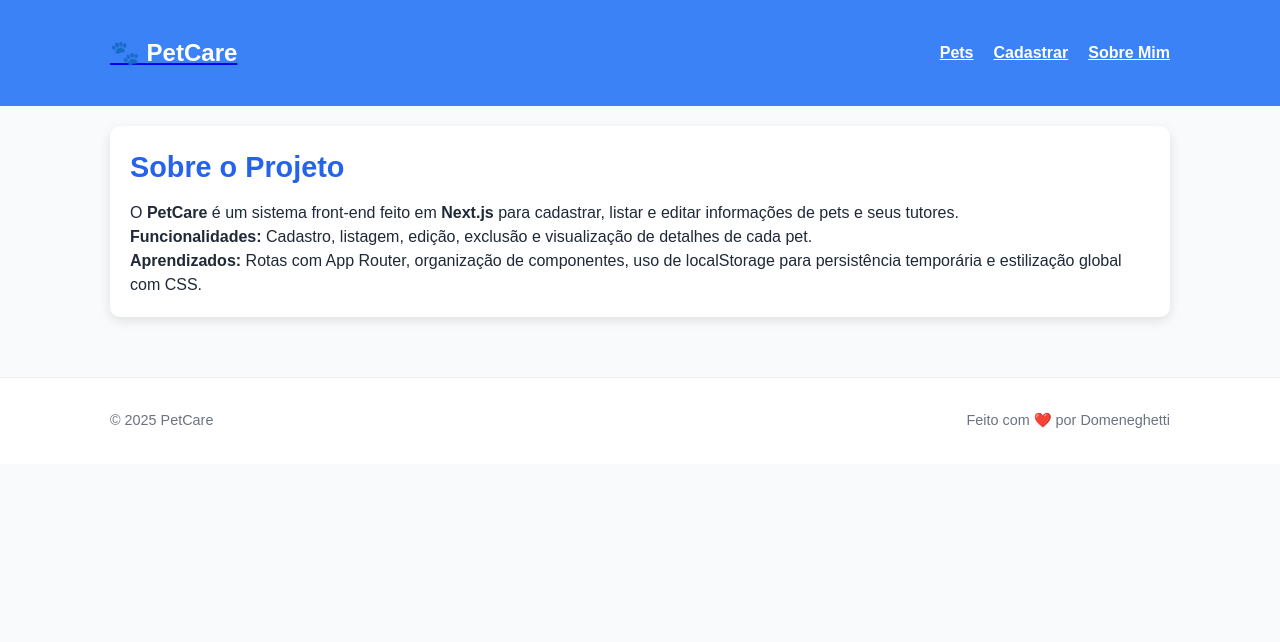
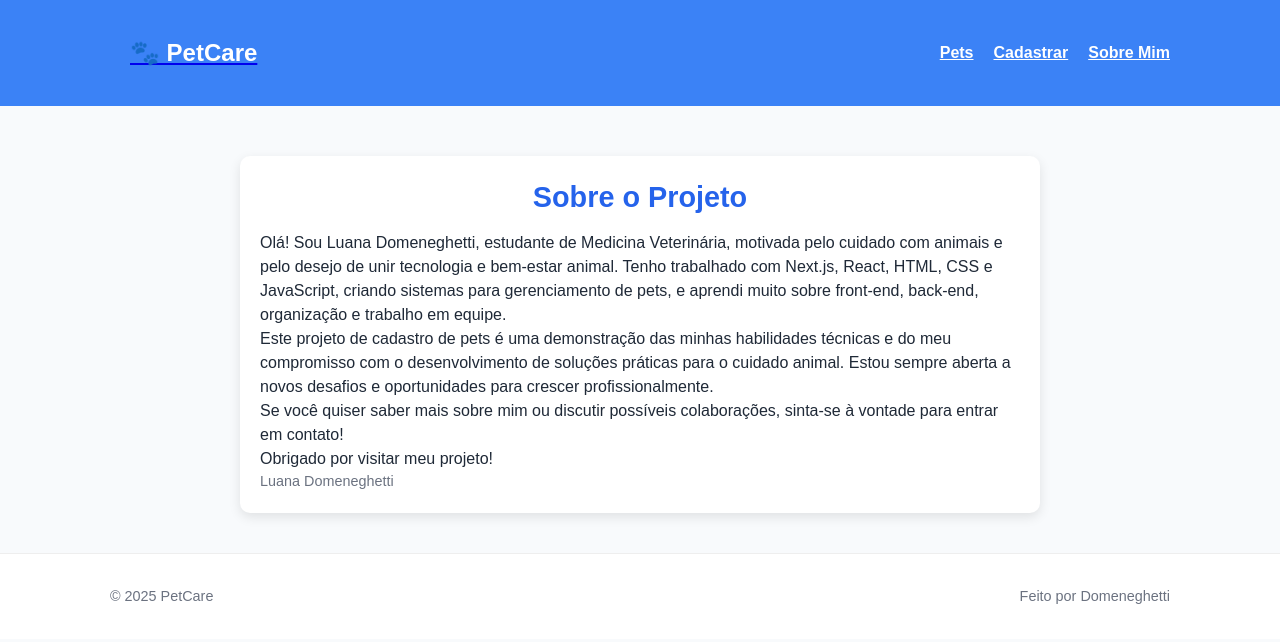
Before and after one commit to domeneghettii/Projeto-PetCare, a Next.js app: page /sobre in a window 1280 px wide. Shown: the top 642 px of the page. Built offline with nearby package versions, Linux system fonts and the light colour scheme.

Commit message:
feat:  Update global.css

```diff
--- a/src/app/globals.css
+++ b/src/app/globals.css
@@ -1,4 +1,3 @@
-/* Reset */
 * {
   margin: 0;
   padding: 0;
@@ -12,29 +11,39 @@ body {
   line-height: 1.5;
 }
 
-/* Layout */
+
 .container {
+  max-width: 1100px;
+  margin: 0 auto;
+  padding: 20px;
+  width: 90%;
   max-width: 1100px;
   margin: 0 auto;
   padding: 20px;
 }
 
-/* Header */
+
 header {
   background: #3b82f6;
   color: white;
   padding: 15px 0;
+  margin-bottom: 30px;
+  position: relative;
 }
 
 header .container {
   display: flex;
   justify-content: space-between;
   align-items: center;
+  width: 100%;
 }
 
 header h2 {
   font-size: 1.5rem;
   font-weight: bold;
+  color: white;
+  margin-left: 20px;
+  text-decoration: none;
 }
 header nav .nav-link {
   margin-left: 20px;
@@ -47,32 +56,41 @@ header nav .nav-link:hover {
   text-decoration: underline;
 }
 
-/* Footer */
+
 footer {
   background: #1e3a8a;
   color: white;
   padding: 15px 0;
   text-align: center;
   margin-top: 40px;
+  position: relative;
+  bottom: 0;
+  width: 100%;
 }
 
-/* Cards */
+
 .card {
   background: white;
   border-radius: 10px;
   box-shadow: 0px 4px 12px rgba(0, 0, 0, 0.1);
   padding: 20px;
   margin-bottom: 20px;
+  max-width: 800px;
+  margin: 0 auto;
+  display: flex;
+  flex-direction: column;
 }
 
-/* Títulos */
+
 .title {
   font-size: 1.8rem;
   margin-bottom: 12px;
   color: #2563eb;
+  font-weight: bold;
+  text-align: center;
 }
 
-/* Inputs */
+
 input, select, textarea {
   width: 100%;
   padding: 10px;
@@ -87,7 +105,7 @@ input:focus, select:focus, textarea:focus {
   box-shadow: 0 0 5px rgba(59, 130, 246, 0.5);
 }
 
-/* Botões */
+
 button {
   border: none;
   padding: 10px 16px;
@@ -126,11 +144,14 @@ button.danger:hover {
   background: #dc2626;
 }
 
-/* Listagem de Pets */
+
 .pet-list {
   display: grid;
   grid-template-columns: repeat(auto-fill, minmax(280px, 1fr));
   gap: 20px;
+  margin-top: 20px;
+  margin-bottom: 20px;
+  padding: 20px;
 }
 
 .pet-card img {
@@ -141,7 +162,16 @@ button.danger:hover {
   margin-bottom: 10px;
 }
 
-/* Detalhes do Pet */
+.pet-card h3 {
+  margin-bottom: 8px;
+  color: #2563eb;
+  font-weight: bold;
+  font-size: 1.2rem;
+}
+.pet-card p {
+  margin-bottom: 6px;
+}
+
 .pet-details img {
   width: 100%;
   max-width: 400px;
@@ -149,12 +179,12 @@ button.danger:hover {
   margin-bottom: 16px;
 }
 
-/* Paginação */
 .pagination {
   display: flex;
   justify-content: center;
   gap: 10px;
   margin-top: 16px;
+  margin-bottom: 40px;
 }
 
 .pagination button {
@@ -178,7 +208,7 @@ button.danger:hover {
   color: #9ca3af;
   cursor: not-allowed;
 }
-/* Mensagens */
+
 .message {
   background: #e5e7eb;
   border-radius: 8px;
@@ -194,7 +224,7 @@ button.danger:hover {
   background: #fee2e2;
 }
 
-/* Textos */
+
 .small {
   color: #6b7280;
   font-size: 0.9rem;
--- a/src/app/sobre/page.jsx
+++ b/src/app/sobre/page.jsx
@@ -3,20 +3,11 @@ export default function Sobre() {
   return (
     <div className="card">
       <h1 className="title">Sobre o Projeto</h1>
-      <p>
-        O <strong>PetCare</strong> é um sistema front-end feito em{" "}
-        <strong>Next.js</strong> para cadastrar, listar e editar informações de
-        pets e seus tutores.
-      </p>
-      <p>
-        <strong>Funcionalidades:</strong> Cadastro, listagem, edição, exclusão e
-        visualização de detalhes de cada pet.
-      </p>
-      <p>
-        <strong>Aprendizados:</strong> Rotas com App Router, organização de
-        componentes, uso de localStorage para persistência temporária e
-        estilização global com CSS.
-      </p>
+      <p>Olá! Sou Luana Domeneghetti, estudante de Medicina Veterinária, motivada pelo cuidado com animais e pelo desejo de unir tecnologia e bem-estar animal. Tenho trabalhado com Next.js, React, HTML, CSS e JavaScript, criando sistemas para gerenciamento de pets, e aprendi muito sobre front-end, back-end, organização e trabalho em equipe.</p>
+      <p>Este projeto de cadastro de pets é uma demonstração das minhas habilidades técnicas e do meu compromisso com o desenvolvimento de soluções práticas para o cuidado animal. Estou sempre aberta a novos desafios e oportunidades para crescer profissionalmente.</p>
+      <p>Se você quiser saber mais sobre mim ou discutir possíveis colaborações, sinta-se à vontade para entrar em contato!</p>
+      <p>Obrigado por visitar meu projeto!</p>
+      <p className="small">Luana Domeneghetti</p>
     </div>
   );
 }
--- a/src/components/Footer.jsx
+++ b/src/components/Footer.jsx
@@ -18,7 +18,7 @@ export default function Footer() {
         }}
       >
         <span>© {new Date().getFullYear()} PetCare</span>
-        <span>Feito com ❤️ por Domeneghetti</span>
+        <span>Feito por Domeneghetti</span>
       </div>
     </footer>
   );
```
